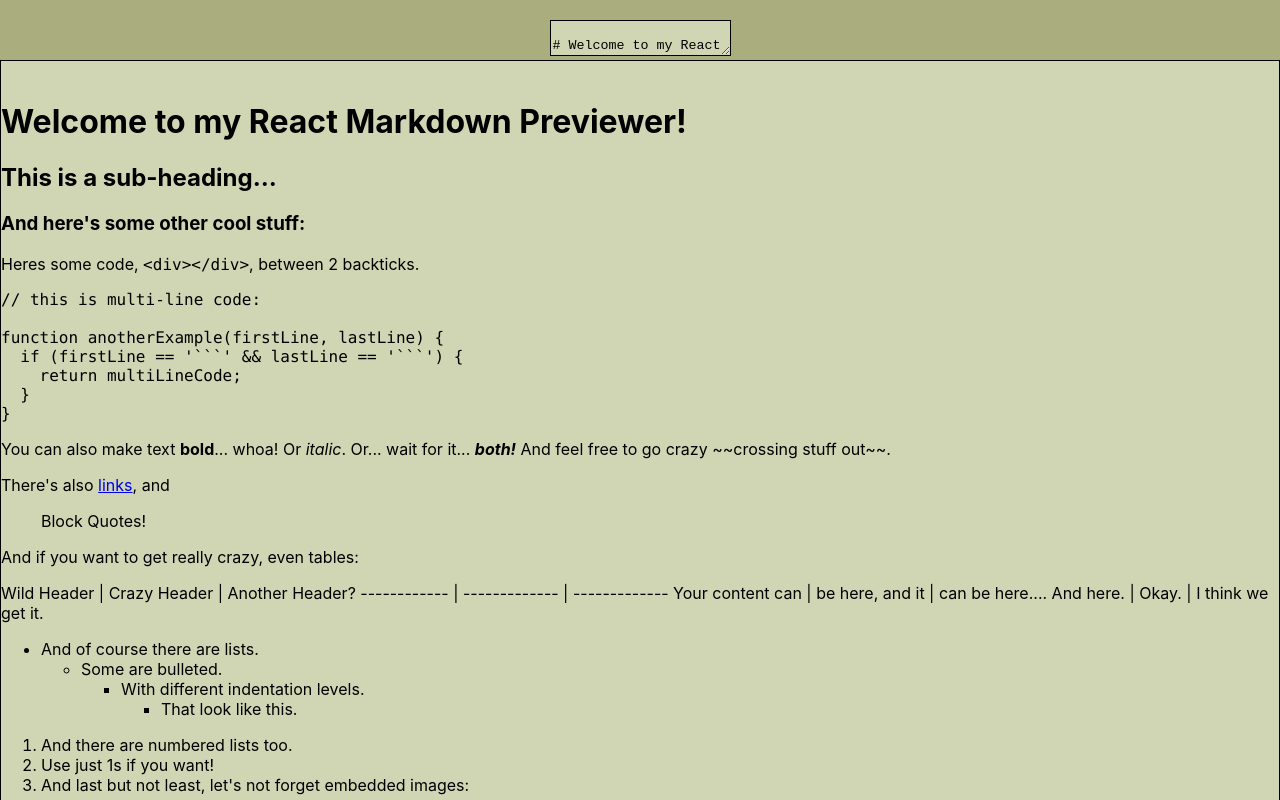
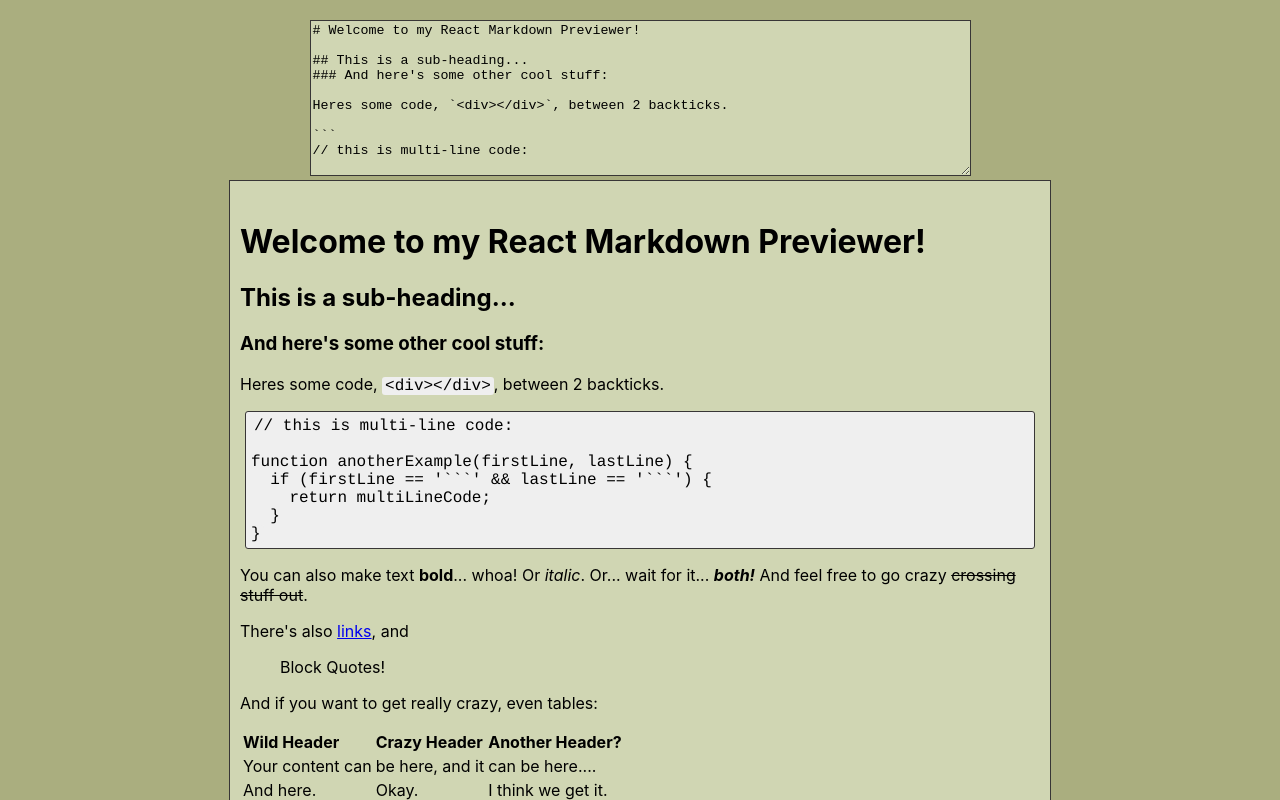
Before and after one commit to Nathanael-Whitrow/markdown-viewer, a React (Create React App) app: page / in a window 1280 px wide. Shown: the top 800 px of the page. Built offline with nearby package versions, Linux system fonts and the light colour scheme.

Commit message:
Fix CSS and formatting

```diff
--- a/package.json
+++ b/package.json
@@ -11,6 +11,7 @@
     "react-dom": "^18.2.0",
     "react-markdown": "^8.0.3",
     "react-scripts": "5.0.1",
+    "remark-gfm": "^3.0.1",
     "web-vitals": "^2.1.4"
   },
   "scripts": {
--- a/src/App.css
+++ b/src/App.css
@@ -4,7 +4,7 @@
   --light-tan: #d0d6b3;
   --white: #f7f7f7;
   --cream: #efefef;
-  --border-color: black;
+  --border-color: rgb(56, 54, 54);
 }
 
 body {
@@ -21,12 +21,35 @@
 }
 
 .PreviewArea {
-  /* padding-top: 20px; */
   background-color: var(--light-tan);
   border: 1px solid var(--border-color);
   text-align: left;
+  max-width: 800px;
+  margin: auto;
+  padding: 10px;
 }
 
 .Padding {
   padding-top: 20px;
 }
+
+img {
+  box-sizing: border-box;
+  max-width: 100%;
+  height: auto;
+}
+
+code {
+  background-color: var(--cream);
+  border-radius: 3px;
+  font-family: courier, monospace;
+  padding: 0 3px;
+}
+
+pre {
+  margin: 5px;
+  padding: 5px;
+  background-color: var(--cream);
+  border-radius: 3px;
+  border: 1px solid var(--border-color);
+}
--- a/src/App.js
+++ b/src/App.js
@@ -1,12 +1,15 @@
 import './App.css';
 import React from 'react';
 import ReactMarkdown from 'react-markdown';
+import remarkGfm from 'remark-gfm';
 import { marks } from './initial.js';
 
 function TextArea(props) {
   return (
     <div className="Padding">
       <textarea
+        rows="10"
+        cols="80"
         className="TextBox"
         id="editor"
         value={props.content}
@@ -16,16 +19,10 @@
   );
 }
 
-function Converter() {
-  return (
-    <div></div>
-  )
-}
-
 function PreviewArea(props) {
   return (
     <div className="Padding PreviewArea" id="preview">
-      <ReactMarkdown children={props.markdown} />
+      <ReactMarkdown children={props.markdown} remarkPlugins={[remarkGfm]} />
     </div>
   );
 }
@@ -56,7 +53,6 @@
           content={this.state.markdown}
           callback={this.handleChange}
         />
-        <Converter />
         <PreviewArea markdown={this.state.markdown} />
       </div>
     );
--- a/src/initial.js
+++ b/src/initial.js
@@ -1,5 +1,4 @@
-export const marks = `
-# Welcome to my React Markdown Previewer!
+export const marks = `# Welcome to my React Markdown Previewer!
 
 ## This is a sub-heading...
 ### And here's some other cool stuff:
```
Also changed, not shown: 1 other file (tests, documents, lock files or other folders).
